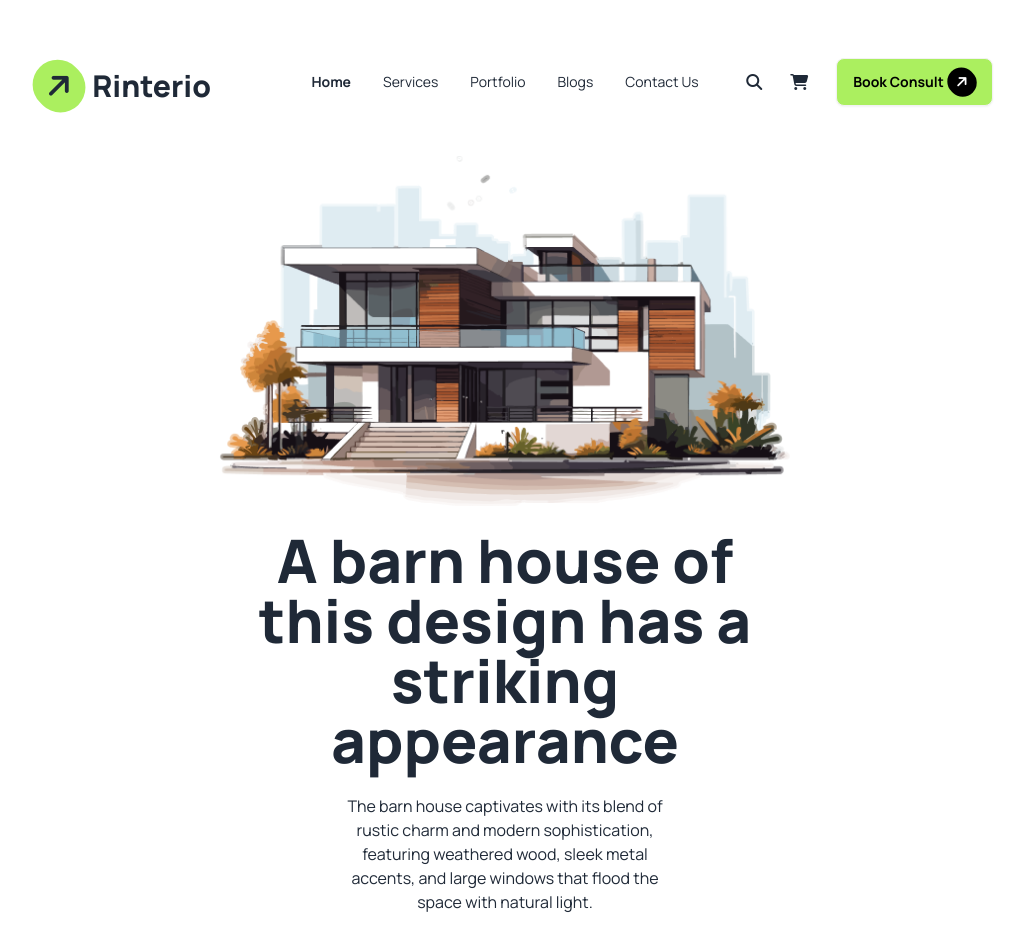
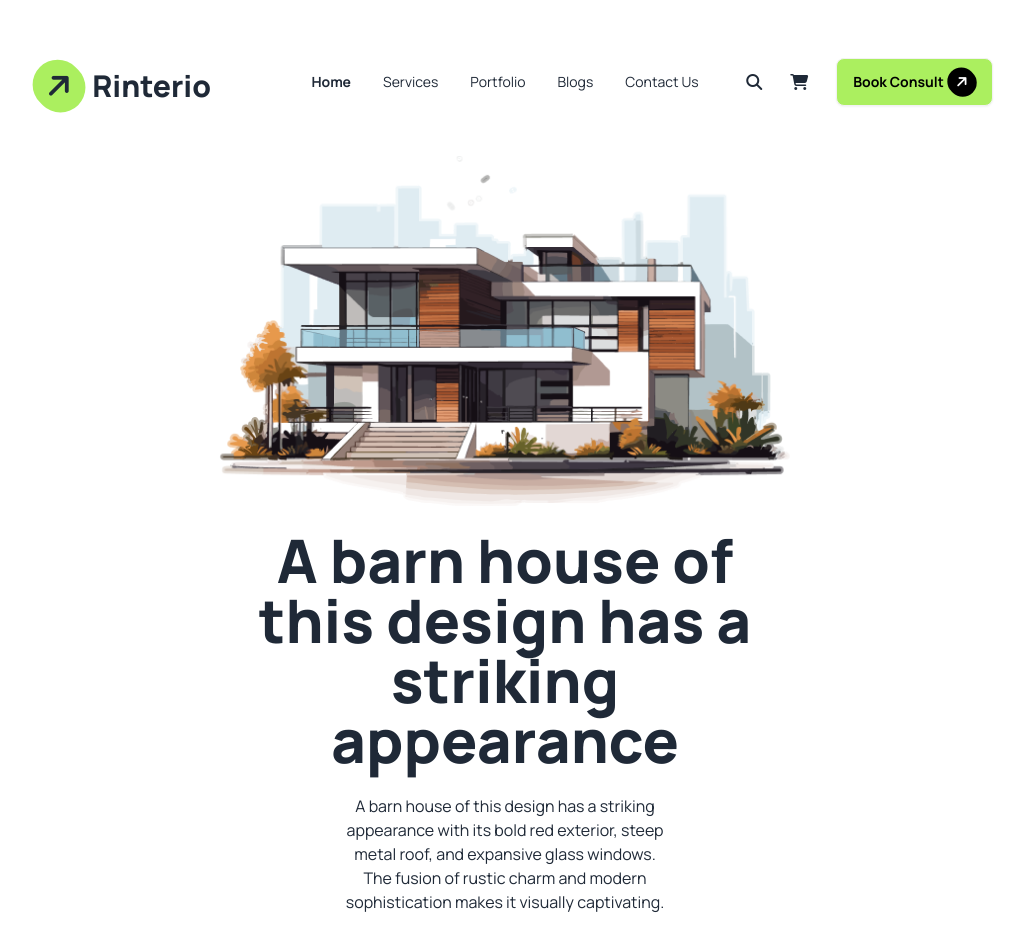
Before and after one commit to saadmansakin/Milestone-3-Assigment, a plain HTML site: page index.html in a window 1280 px wide. Shown: the top 941 px of the page, without its empty margins (135-1159 px from the left). Drawn offline with nearby package versions, Linux system fonts and the light colour scheme.

```diff
--- a/index.html
+++ b/index.html
@@ -92,7 +92,7 @@
            <section class="md:mx-32 md:my-10">
             <div class="flex justify-center"><img src="assets/banner.png" alt=""></div>
             <h1 class="text-center font-extrabold text-6xl mt-6 lg:mx-20 ">A barn house of this design has a striking appearance</h1>
-            <p class="text-center mt-6 lg:mx-52">The barn house captivates with its blend of rustic charm and modern sophistication, featuring weathered wood, sleek metal  accents, and large windows that flood the space with natural light.</p>
+            <p class="text-center mt-6 lg:mx-52">A barn house of this design has a striking appearance with its bold red exterior, steep metal roof, and expansive glass windows. The fusion of rustic charm and modern sophistication makes it visually captivating.</p>
             <div class="flex justify-center mt-8 lg:mb-24"><button class="btn btn-warning w-80 h-5 lg:w-52 lg:h-6  border-none bg-[#c7f098] text-black ">View Details<div><i class="fa-solid fa-arrow-right -rotate-45 rounded-full p-3 bg-[#ABEF5F]"></i></div></button></div>
           </section>
 
```
